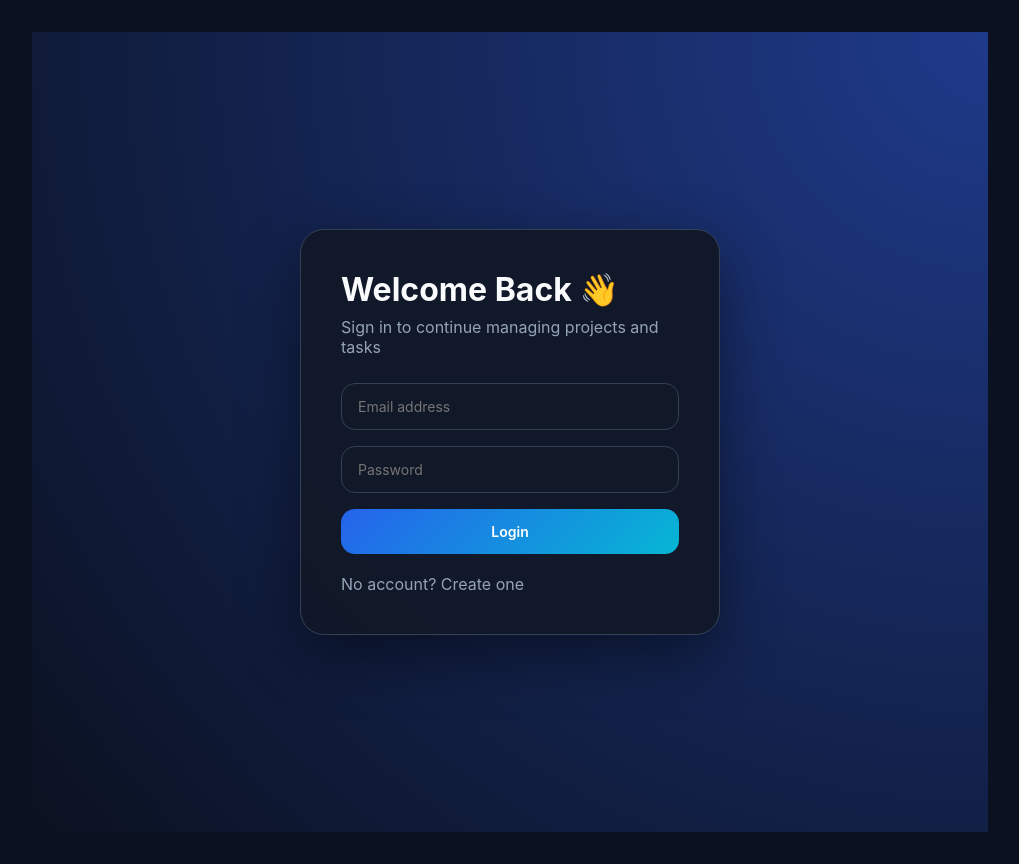
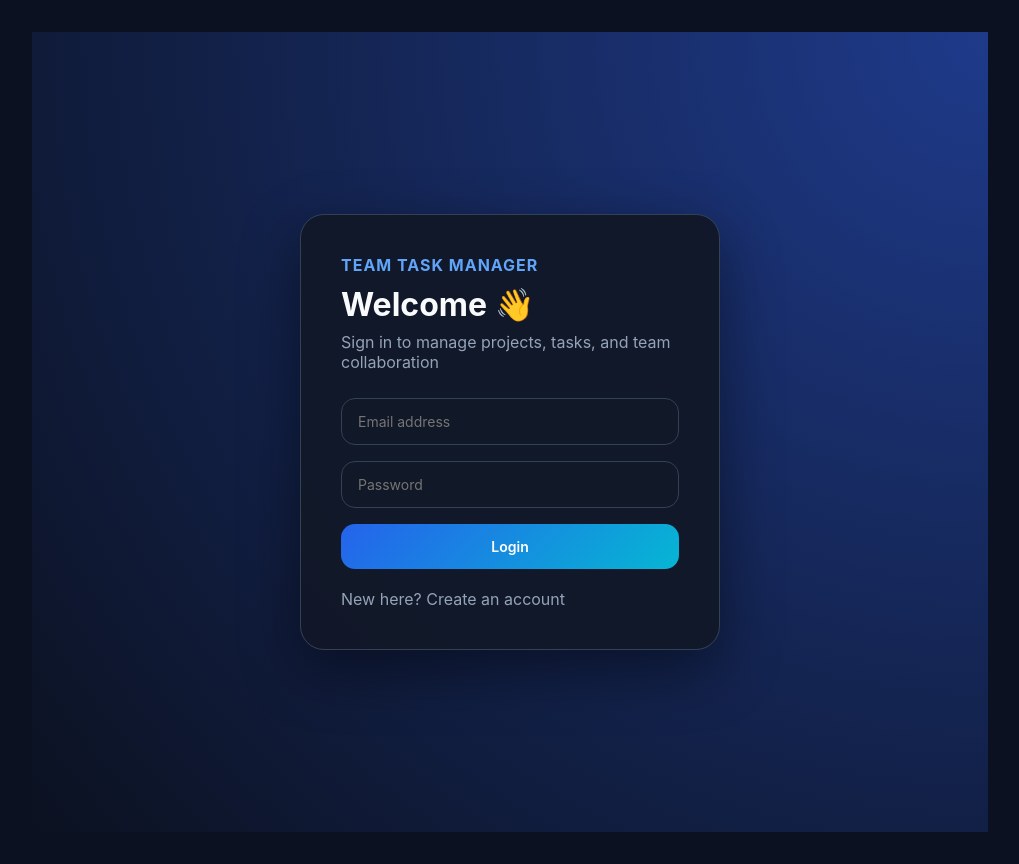
Before and after one commit to sreeamara7/team-task-manager, a React (Vite) app in the folder client/: page / in a window 1280 px wide. Shown: the whole page, without its empty margins (260-1279 px from the left). Built offline with nearby package versions, Linux system fonts and the light colour scheme; no server answers.

Commit message:
improve login UX

```diff
--- a/client/src/pages/Login.jsx
+++ b/client/src/pages/Login.jsx
@@ -28,24 +28,39 @@ const Login = () => {
 
       toast.success("Login successful");
       navigate("/dashboard");
-    } catch {
-      toast.error("Invalid credentials");
+    } catch (error) {
+      toast.error(
+        error.response?.data?.message || "Invalid credentials"
+      );
     }
   };
 
   return (
     <div className="auth-wrapper">
       <div className="auth-box">
-        <h1 className="auth-title">Welcome Back 👋</h1>
+        <h2
+          style={{
+            color: "#60a5fa",
+            marginBottom: "10px",
+            fontSize: "16px",
+            letterSpacing: "1px",
+            textTransform: "uppercase",
+          }}
+        >
+          Team Task Manager
+        </h2>
+
+        <h1 className="auth-title">Welcome 👋</h1>
 
         <p className="auth-subtitle">
-          Sign in to continue managing projects and tasks
+          Sign in to manage projects, tasks, and team collaboration
         </p>
 
         <form className="auth-form" onSubmit={handleSubmit}>
           <input
             type="email"
             placeholder="Email address"
+            value={formData.email}
             onChange={(e) =>
               setFormData({
                 ...formData,
@@ -58,6 +73,7 @@ const Login = () => {
           <input
             type="password"
             placeholder="Password"
+            value={formData.password}
             onChange={(e) =>
               setFormData({
                 ...formData,
@@ -78,7 +94,7 @@ const Login = () => {
             color: "#94a3b8",
           }}
         >
-          No account? <Link to="/register">Create one</Link>
+          New here? <Link to="/register">Create an account</Link>
         </p>
       </div>
     </div>
```
